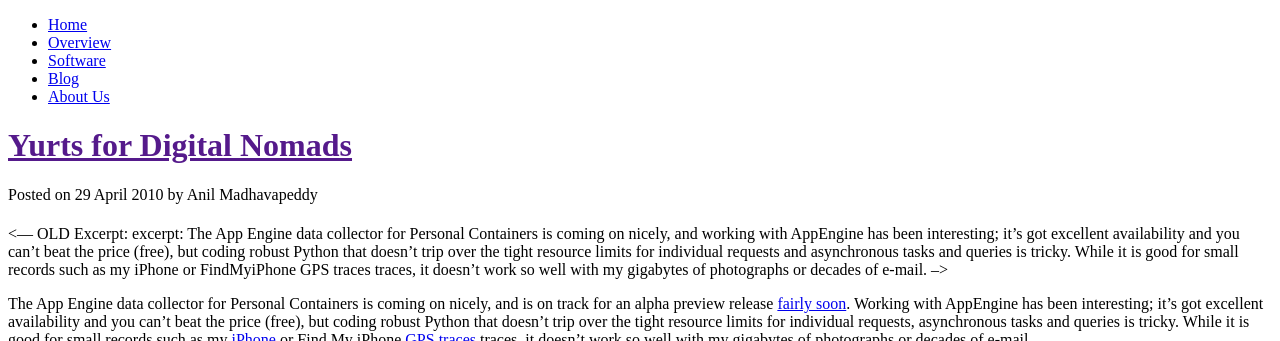
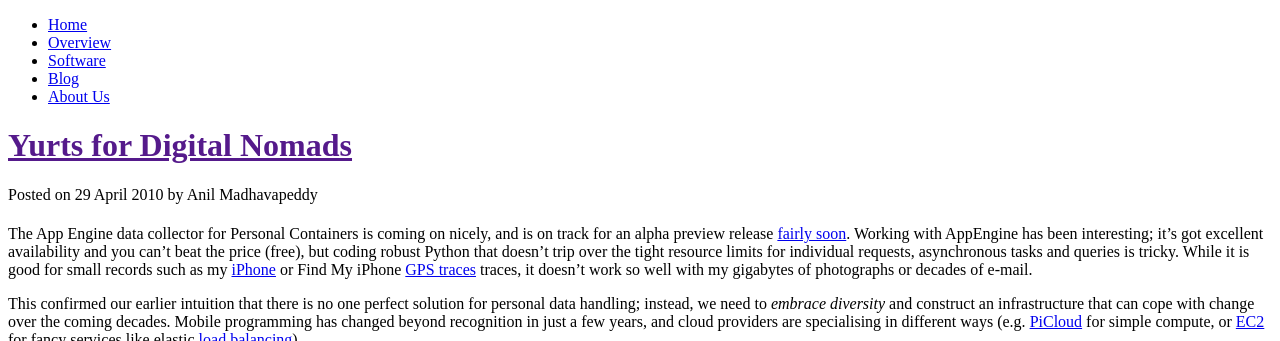
Before and after one commit to nymote/nymote.github.io, a Jekyll site: the page built from blog/_posts/2010-04-29-yurts-for-digital-nomads.md, in a window 1280 px wide, cut to the strip 0-341 px from the top of the page. Built offline with Jekyll 4.4.1, drawn with Linux system fonts in a browser that asks for light colours; nearby versions of some CDN libraries; library files that are not in the unit come from our copies; comment, search, counter and statistics services are not loaded.

Commit message:
comment out old excerpt

```diff
--- a/blog/_posts/2010-04-29-yurts-for-digital-nomads.md
+++ b/blog/_posts/2010-04-29-yurts-for-digital-nomads.md
@@ -6,7 +6,7 @@ tags: [app engine, hiring, infrastructure, mobile]
 excerpt: "Learning that App Engine is ok for small records but not big things"
 ---
 
-<--- OLD Excerpt: excerpt: The App Engine data collector for Personal Containers is coming on nicely, and working with AppEngine has been interesting; it's got excellent availability and you can't beat the price (free), but coding robust Python that doesn't trip over the tight resource limits for individual requests and asynchronous tasks and queries is tricky.  While it is good for small records such as my iPhone or FindMyiPhone GPS traces traces, it doesn't work so well with my gigabytes of photographs or decades of e-mail. -->
+<!--- OLD Excerpt: excerpt: The App Engine data collector for Personal Containers is coming on nicely, and working with AppEngine has been interesting; it's got excellent availability and you can't beat the price (free), but coding robust Python that doesn't trip over the tight resource limits for individual requests and asynchronous tasks and queries is tricky.  While it is good for small records such as my iPhone or FindMyiPhone GPS traces traces, it doesn't work so well with my gigabytes of photographs or decades of e-mail. -->
 
 The App Engine data collector for Personal Containers is coming on nicely, and is on track for an alpha preview release [fairly soon](http://github.com/avsm/perscon/blob/master/README.md). Working with AppEngine has been interesting; it's got excellent availability and you can't beat the price (free), but coding robust Python that doesn't trip over the tight resource limits for individual requests, asynchronous tasks and queries is tricky.  While it is good for small records such as my [iPhone](http://github.com/avsm/perscon/tree/master/plugins/iPhone/) or Find My iPhone [GPS traces](http://github.com/avsm/perscon/blob/master/appengine/perscon/drivers/fmi.py) traces, it doesn't work so well with my gigabytes of photographs or decades of e-mail.
 
```
